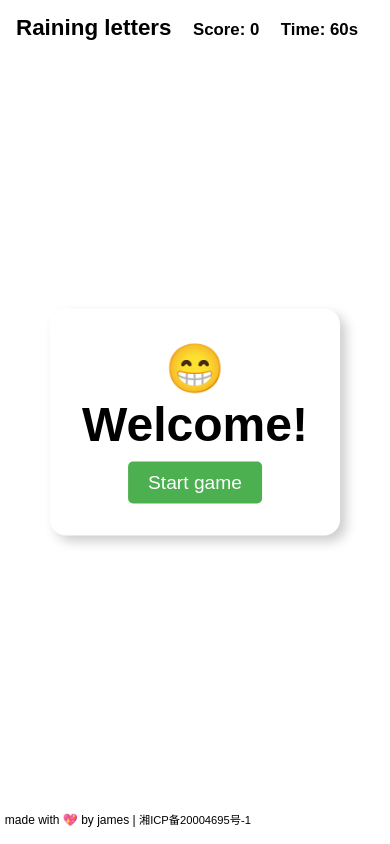
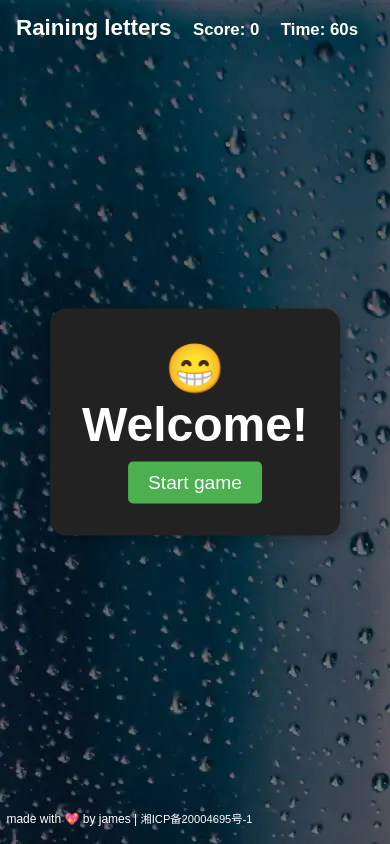
Before and after one commit to lunchboxer/raining-letters-game, a SvelteKit app: page / in a window 390 px wide. Built offline with nearby package versions, Linux system fonts and the light colour scheme.

Commit message:
dark look with background image

```diff
--- a/src/app.css
+++ b/src/app.css
@@ -1,6 +1,8 @@
 body {
+    background-image: url("/rainny-background.webp");
     padding: 0;
     margin: 0;
+    color: #fff;
     font-family: Lexend, Arial, Helvetica, sans-serif;
 }
 
@@ -25,21 +27,21 @@ button:hover {
     top: 0;
     width: 100%;
     height: 100%;
-    background: rgba(255, 255, 255, 0.8);
+    background: rgba(0, 0, 0, 0.8);
     z-index: 1;
 }
 
 .modal {
     padding: 2rem;
     border-radius: 1rem;
-    background: #fff;
+    background: #222;
     font-size: 2rem;
     z-index: 100;
     position: absolute;
     left: 50%;
     top: 50%;
     transform: translate(-50%, -50%);
-    color: #000;
+    color: #fff;
     text-align: center;
     -webkit-box-shadow: 6px 6px 12px 0px rgba(0, 0, 0, 0.2);
     -moz-box-shadow: 6px 6px 12px 0px rgba(0, 0, 0, 0.2);
--- a/src/lib/footer.svelte
+++ b/src/lib/footer.svelte
@@ -7,7 +7,7 @@
         position: absolute;
         bottom: 0;
         left: 0;
-        padding: 0.5rem;
+        padding: 0.8rem;
         font-size: 0.9rem;
     }
     .icp {
@@ -15,7 +15,7 @@
     }
     @media screen and (max-width: 600px) {
         footer {
-            padding: 0.3rem;
+            padding: 0.4rem;
             font-size: 0.75rem;
         }
     }
```
Also changed, not shown: static/rainny-background.webp (added).
